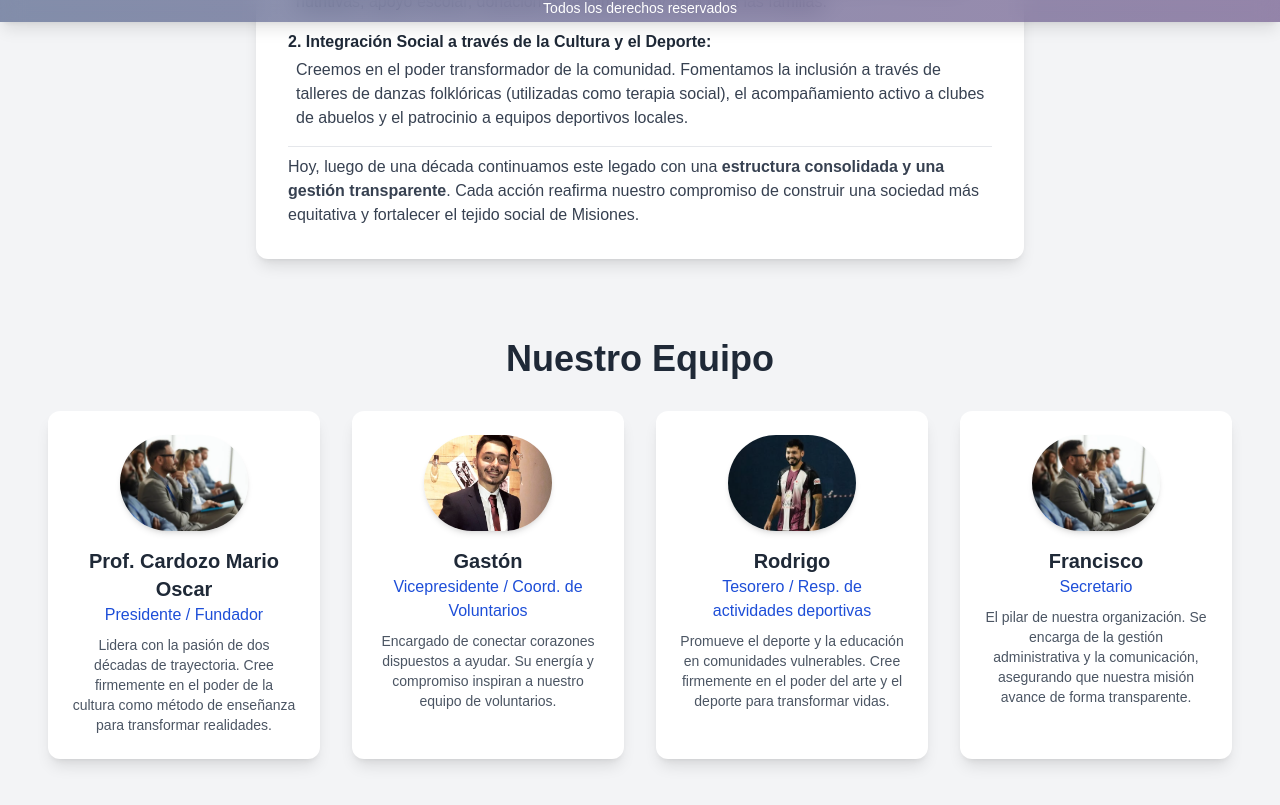
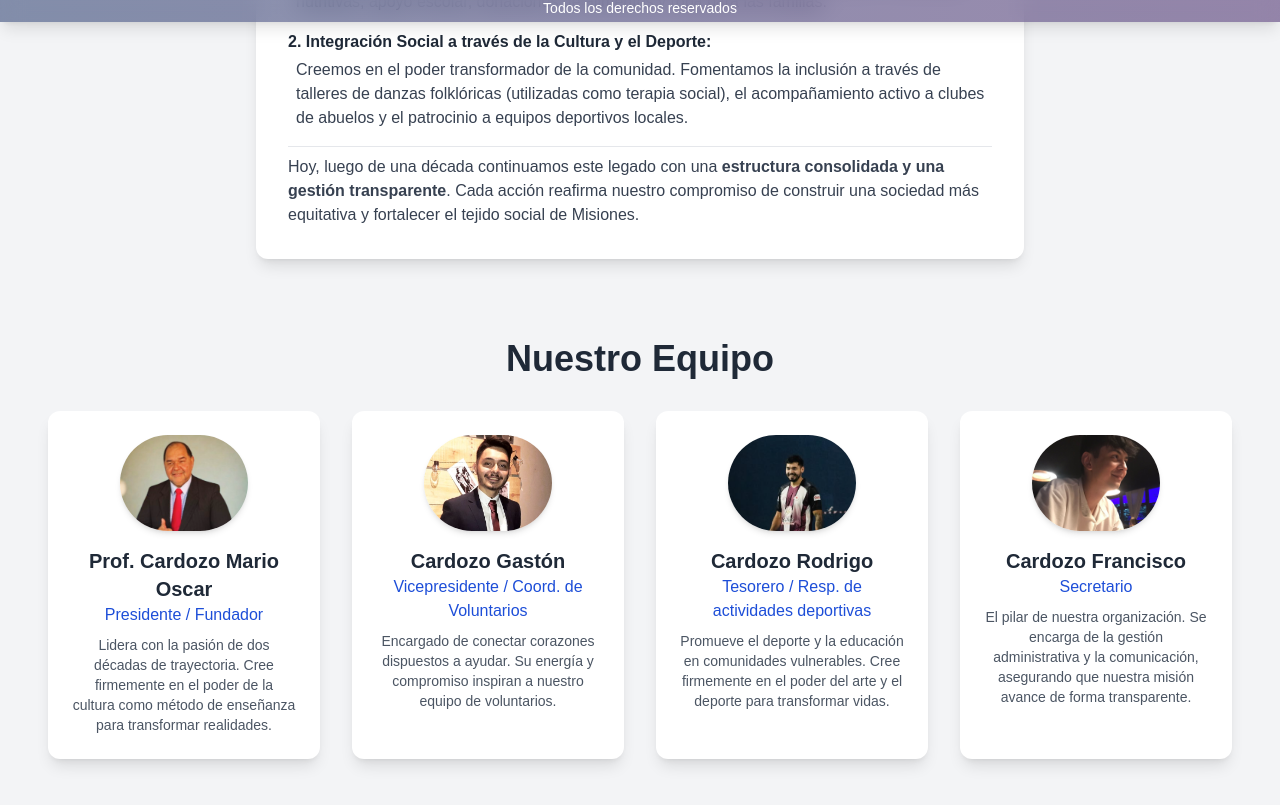
Before and after one commit to MatiasGonzalez1/fundacionSumi, a React (Vite) app: page /about in a window 1280 px wide. Shown: the part 778-1583 px from the top of the page. Built offline with nearby package versions, Linux system fonts and the light colour scheme.

Commit message:
finish: v1.0

```diff
--- a/src/components/Hero/Hero.jsx
+++ b/src/components/Hero/Hero.jsx
@@ -1,6 +1,6 @@
 import { motion } from "framer-motion";
 import HeroImage from "../../assets/Cataratas-del-lado-argentino.jpg";
-import { Link } from "react-router-dom";
+// import { Link } from "react-router-dom";
 
 const Hero = () => {
   return (
@@ -46,12 +46,14 @@ const Hero = () => {
   transition={{ duration: 0.8, delay: 0.4 }} // Un pequeño delay para que aparezca después del texto
   className="mt-8 text-center md:text-left" // 'mt-8' para darle espacio
 >
-  <Link
-    to="/contact"
+  <a
+    href="https://forms.cloud.microsoft/r/yNKdJjMBYG"
+    target="_blank"
+    rel="noopener noreferrer"
     className="inline-block px-6 py-3 text-base font-semibold text-white bg-blue-700 rounded-lg shadow-md hover:bg-blue-800 focus:outline-none focus:ring-2 focus:ring-blue-500 focus:ring-opacity-50 transition-colors duration-300"
   >
     ¡Quiero ser voluntario!
-  </Link>
+  </a>
 </motion.div>
         </motion.div>
 
--- a/src/pages/About.jsx
+++ b/src/pages/About.jsx
@@ -1,8 +1,8 @@
 import { motion } from "framer-motion";
-import Team1 from "../assets/personas.webp"; // Agrega imágenes reales de tu equipo
+import Team1 from "../assets/presidente.png"; // Agrega imágenes reales de tu equipo
 import Team2 from "../assets/Gaston.png";
 import Team3 from "../assets/Rodrigo.png";
-import Team4 from "../assets/personas.webp";
+import Team4 from "../assets/fran.jpeg";
 
 
 const teamMembers = [
@@ -16,7 +16,7 @@ const teamMembers = [
   },
   {
     id: 2,
-    name: "Gastón",
+    name: "Cardozo Gastón",
     role: "Vicepresidente / Coord. de Voluntarios",
     image: Team2,
     description:
@@ -24,7 +24,7 @@ const teamMembers = [
   },
   {
     id: 3,
-    name: "Rodrigo",
+    name: "Cardozo Rodrigo",
     role: "Tesorero / Resp. de actividades deportivas",
     image: Team3,
     description:
@@ -32,7 +32,7 @@ const teamMembers = [
   },
   {
     id: 4,
-    name: "Francisco",
+    name: "Cardozo Francisco",
     role: "Secretario",
     image: Team4,
     description:
@@ -139,7 +139,7 @@ const AboutUs = () => {
                 <img
                   src={member.image}
                   alt={`Foto de ${member.name}`}
-                  className="w-24 sm:w-32 h-24 mx-auto rounded-full object-cover shadow-md"
+                  className="w-24 sm:w-32 h-24 mx-auto rounded-full object-cover object-top shadow-md"
                 />
                 <h3 className="mt-4 text-lg sm:text-xl font-semibold text-gray-800">
                   {member.name}
--- a/src/pages/Contact.jsx
+++ b/src/pages/Contact.jsx
@@ -14,7 +14,7 @@ const Contact = () => {
 
   const handleEmail = () => {
     const { name, email, message } = formData;
-    window.location.href = `mailto:mng_epson@hotmail.com?subject=Contacto de ${name}&body=${message}%0A%0AResponder a: ${email}`;
+    window.location.href = `mailto:folkloremario@gmail.com?subject=Contacto de ${name}&body=${message}%0A%0AResponder a: ${email}`;
   };
 
   const handleWhatsApp = () => {
```
Also changed, not shown: src/assets/fran.jpeg (added), src/assets/presidente.png (added).
